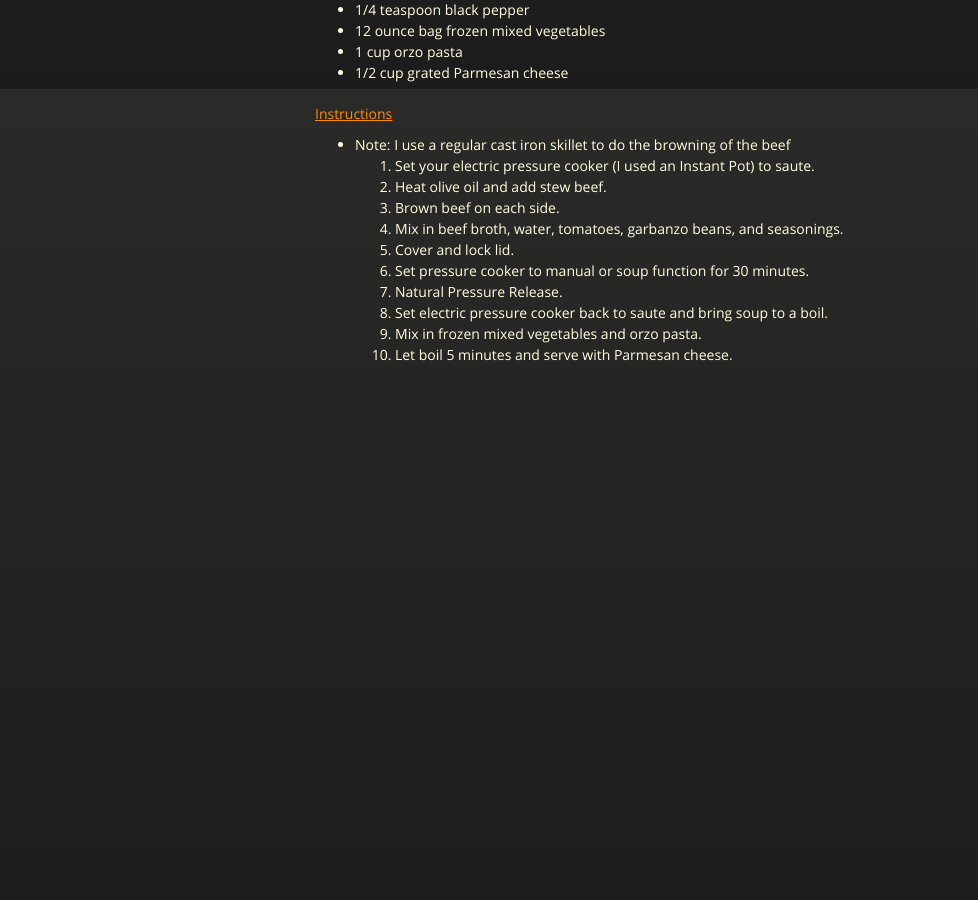
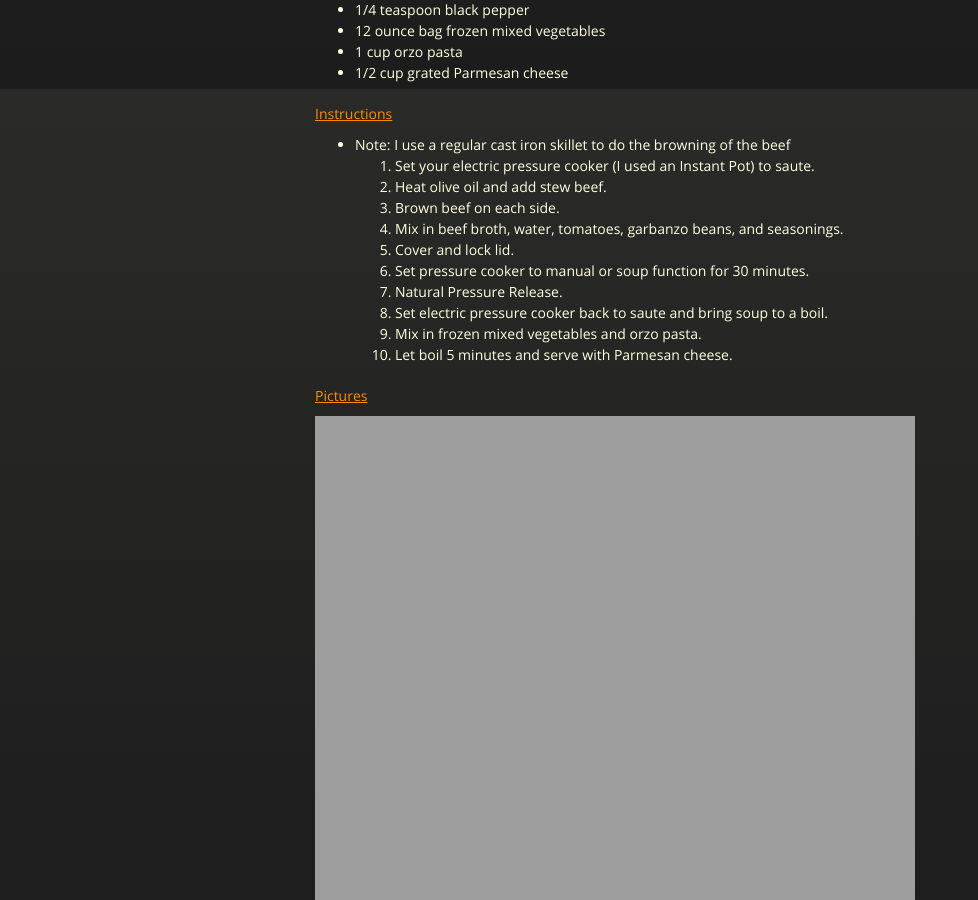
Before and after one commit to cmwillett/TheDigitalCookbook, a Jekyll site: the page built from InstantPot/VegetableBeefStew.md, in a window 1280 px wide and 900 px high, scrolled down 811 px. Shown: the whole window, without its empty margins (0-978 px from the left). Built offline with Jekyll 4.4.1, drawn with Linux system fonts in a browser that asks for light colours; nearby versions of some CDN libraries; before the commit the page ends 1216 px from its top, so only the background shows below that.

Commit message:
added pics

```diff
--- a/InstantPot/VegetableBeefStew.md
+++ b/InstantPot/VegetableBeefStew.md
@@ -36,3 +36,7 @@ tags: instant,pot,vegetable,beef,stew,craig,kristen,willett
 8. Set electric pressure cooker back to saute and bring soup to a boil.
 9. Mix in frozen mixed vegetables and orzo pasta.
 10. Let boil 5 minutes and serve with Parmesan cheese.
+
+#### Pictures
+![]({{site.github.url}}/InstantPot/Images/VegetableBeefStew.jpg){:height="600px" width="600px"}
+![]({{site.github.url}}/InstantPot/Images/VegetableBeefStew2.jpg){:height="600px" width="600px"}
```
Also changed, not shown: SoupsAndStews.md (+1 -0 lines), 2 other files.
